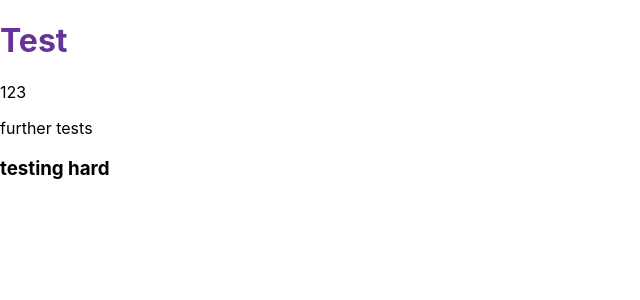
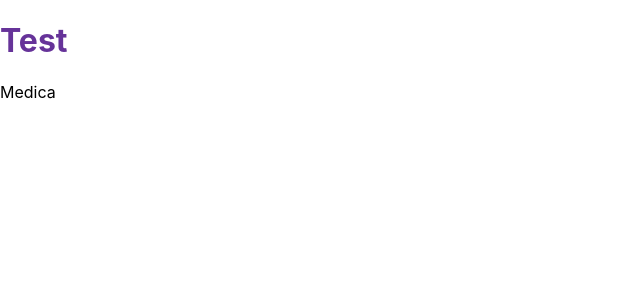
Before and after one commit to krzysiou/medical-website, a React (Create React App) app: page / in a window 1280 px wide. Shown: the top 300 px of the page, without its empty margins (0-640 px from the left). Built offline with nearby package versions, Linux system fonts and the light colour scheme.

Commit message:
edited app

```diff
--- a/src/pages/App.tsx
+++ b/src/pages/App.tsx
@@ -5,9 +5,7 @@ function App() {
   return (
     <div className="App">
       <h1 className='test'>Test</h1>
-      <p>123</p>
-      <p>further tests</p>
-      <h3>testing hard</h3>
+      <p>Medica</p>
     </div>
   );
 }
```
